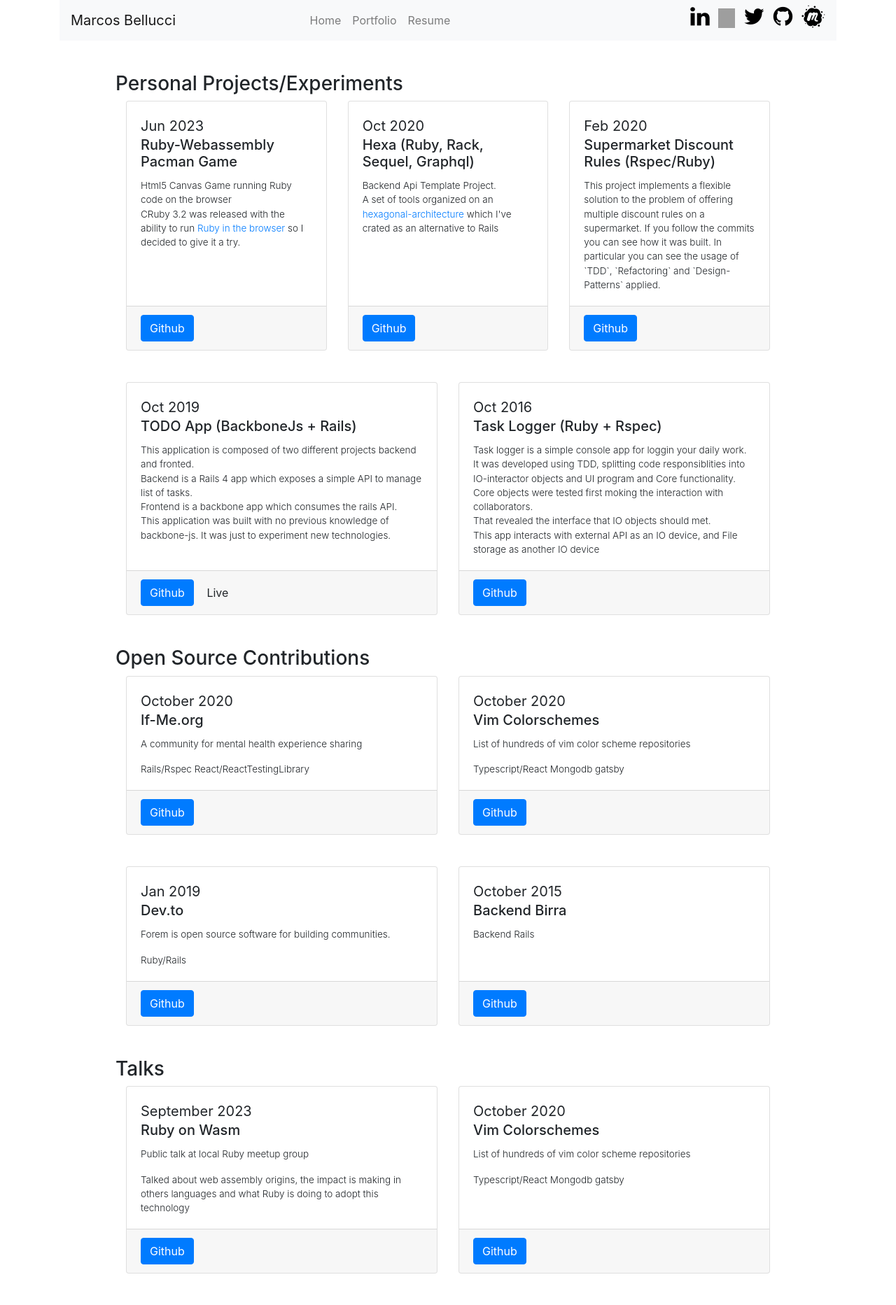
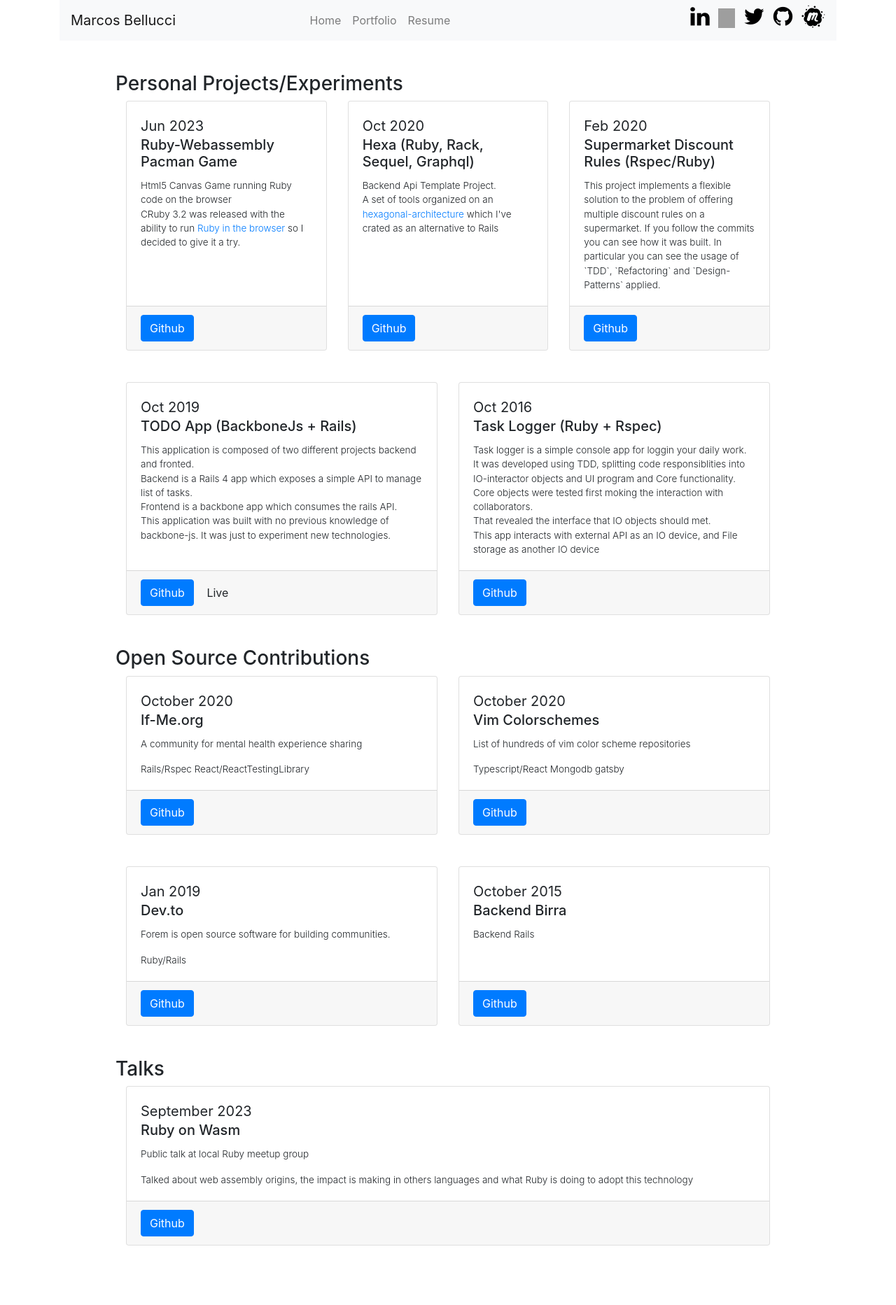
Before and after one commit to delbetu/delbetu.github.io, a Jekyll site: the page built from portfolio.html, in a window 1280 px wide. Shown: the whole page at 70% size. Built offline with Jekyll 4.4.1, drawn with Linux system fonts in a browser that asks for light colours; after the commit the page ends 1825 px from its top, so only the background shows below that; grey boxes are pictures that could not be loaded.

Commit message:
Update portfolio.html

```diff
--- a/portfolio.html
+++ b/portfolio.html
@@ -173,17 +173,6 @@
       <p class='card-text'>Public talk at local Ruby meetup group</p>
       <p class='card-text'>Talked about web assembly origins, the impact is making in others languages and what Ruby is doing to adopt this technology</p>
     </div>
-    <div class='card-footer'><a class='btn btn-primary' href='https://github.com/delbetu/ruby_on_wasm'>Github</a>  </div>
-  </div>
-
-
-  <div class='card'>
-    <div class='card-body'>
-      <b>October 2020</b>
-      <h5 class='card-title'>Vim Colorschemes</h5>
-      <p class='card-text'>List of hundreds of vim color scheme repositories</p>
-      <p class='card-text'>Typescript/React Mongodb gatsby</p>
-    </div>
-      <div class='card-footer'><a class='btn btn-primary' href='https://github.com/vimcolorschemes/vimcolorschemes/pulls?q=is%3Apr+is%3Aclosed+author%3Adelbetu'>Github</a>  </div>
+    <div class='card-footer'><a class='btn btn-primary' href='https://github.com/delbetu/ruby_on_wasm_talk'>Github</a>  </div>
   </div>
 </div>
```
